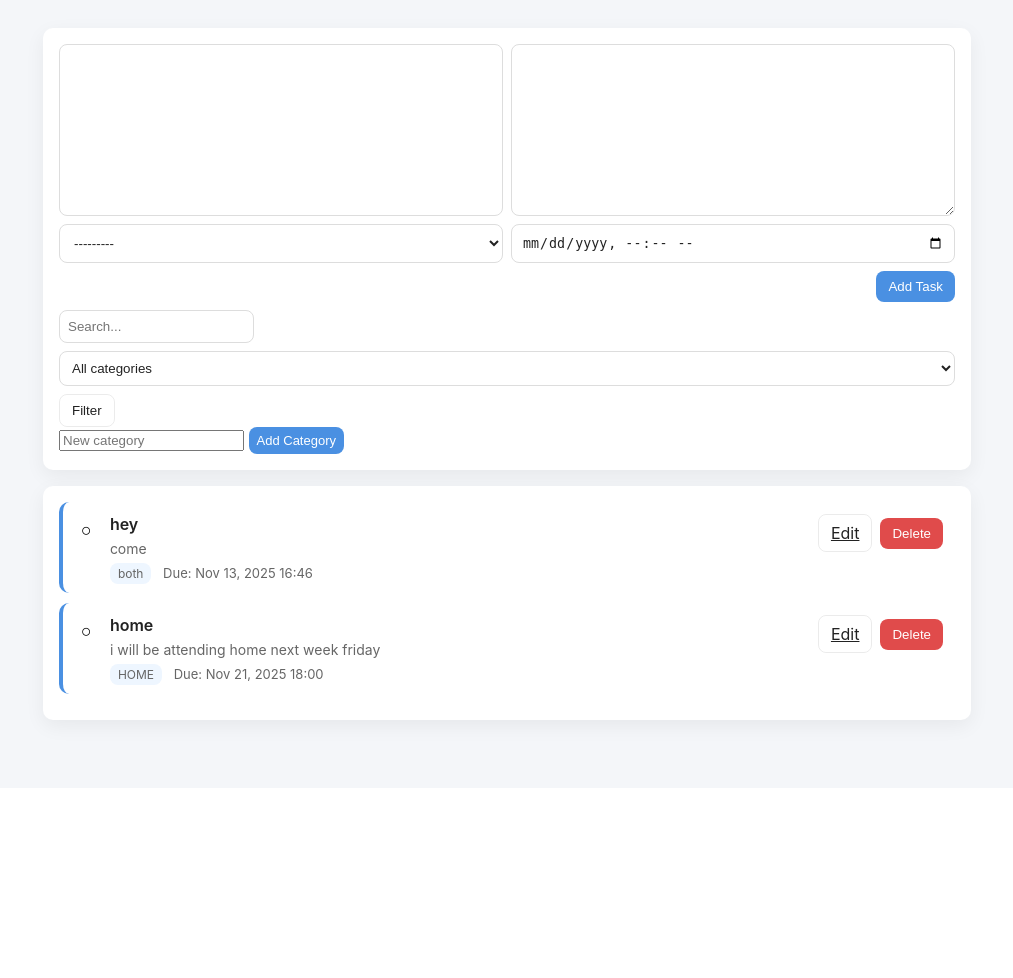
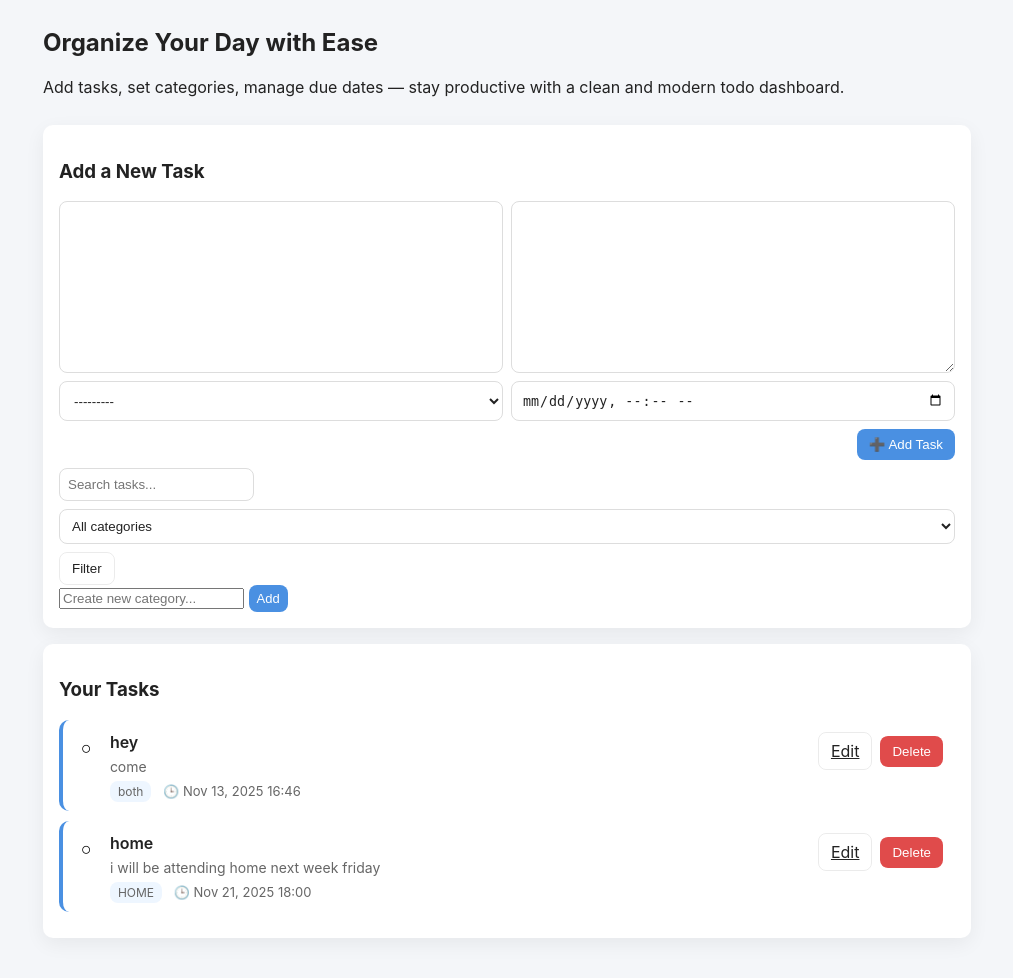
Before and after one commit to Clinton1029/django_todo, a Django app: page / in a window 1280 px wide. Shown: the part 105-1083 px from the top of the page, without its empty margins (133-1146 px from the left). Before the commit the page ends 842 px from the top, so only its background shows below. Run offline with Django 5.2, Linux system fonts and the light colour scheme; data comes from the database, SQL or seed files in the repository.

Commit message:
updated index.html templates

```diff
--- a/todo/templates/index.html
+++ b/todo/templates/index.html
@@ -5,9 +5,9 @@
   <meta charset="utf-8">
   <title>My Todo App</title>
   <meta name="viewport" content="width=device-width,initial-scale=1">
-
   <link rel="stylesheet" href="{% static 'styles.css' %}">
 </head>
+
 <body>
   <!-- Topbar -->
   <header class="topbar">
@@ -19,29 +19,39 @@
     </div>
   </header>
 
+  <!-- 🎯 Landing Section -->
+  <section class="hero container">
+    <h2 class="hero-title">Organize Your Day with Ease</h2>
+    <p class="hero-desc">
+      Add tasks, set categories, manage due dates — stay productive with a clean and modern todo dashboard.
+    </p>
+  </section>
+
   <main class="container">
 
     <!-- Add Task Section -->
     <section class="add-section card">
 
-      <!-- 🔥 Updated form (as you requested) -->
+      <!-- Add Task Form -->
+      <h3 class="section-title">Add a New Task</h3>
       <form method="POST" class="add-form">
         {% csrf_token %}
         {{ form.title }}
         {{ form.description }}
         {{ form.category }}
         {{ form.due_date }}
-        <button type="submit" class="btn">Add Task</button>
+        <button type="submit" class="btn">➕ Add Task</button>
       </form>
-      <!-- End Updated Form -->
 
       <!-- Filter Form -->
       <form method="GET" class="filter-form">
-        <input name="q" placeholder="Search..." value="{{ q }}">
+        <input name="q" placeholder="Search tasks..." value="{{ q }}">
         <select name="category">
           <option value="">All categories</option>
           {% for cat in categories %}
-            <option value="{{ cat.id }}" {% if current_category|add:'' == cat.id|stringformat:"s" %}selected{% endif %}>{{ cat.name }}</option>
+            <option value="{{ cat.id }}" {% if current_category|add:'' == cat.id|stringformat:"s" %}selected{% endif %}>
+              {{ cat.name }}
+            </option>
           {% endfor %}
         </select>
         <button class="btn ghost">Filter</button>
@@ -50,57 +60,65 @@
       <!-- Add Category Inline Form -->
       <form method="POST" action="{% url 'add_category' %}" class="add-category-form">
         {% csrf_token %}
-        <input name="name" placeholder="New category">
-        <button class="btn small">Add Category</button>
+        <input name="name" placeholder="Create new category...">
+        <button class="btn small">Add</button>
       </form>
     </section>
 
     <!-- Tasks List -->
     <section class="tasks card">
+      <h3 class="section-title">Your Tasks</h3>
       <ul class="task-list">
         {% for task in tasks %}
           <li class="task-item {% if task.completed %}done{% endif %}">
             <div class="left">
               <form method="POST" action="{% url 'toggle' task.id %}">
                 {% csrf_token %}
-                <button class="checkbox" title="toggle complete" aria-label="toggle complete">
+                <button class="checkbox" aria-label="toggle complete">
                   {% if task.completed %}✔{% else %}○{% endif %}
                 </button>
               </form>
+
               <div class="meta">
                 <div class="title">{{ task.title }}</div>
+
                 {% if task.description %}
                   <div class="description">{{ task.description|linebreaksbr }}</div>
                 {% endif %}
+
                 <div class="small">
-                  {% if task.category %}<span class="chip">{{ task.category.name }}</span>{% endif %}
-                  {% if task.due_date %}<span>Due: {{ task.due_date|date:"M j, Y H:i" }}</span>{% endif %}
+                  {% if task.category %}
+                    <span class="chip">{{ task.category.name }}</span>
+                  {% endif %}
+                  {% if task.due_date %}
+                    <span>🕒 {{ task.due_date|date:"M j, Y H:i" }}</span>
+                  {% endif %}
                 </div>
               </div>
             </div>
 
             <div class="actions">
               <a class="btn ghost" href="{% url 'edit' task.id %}">Edit</a>
-              <form method="POST" action="{% url 'delete' task.id %}" style="display:inline;">
+              <form method="POST" action="{% url 'delete' task.id %}">
                 {% csrf_token %}
-                <button class="btn danger" title="Delete">Delete</button>
+                <button class="btn danger">Delete</button>
               </form>
             </div>
           </li>
         {% empty %}
-          <p class="empty">No tasks yet — add your first task above!</p>
+          <p class="empty">✨ No tasks yet — Add your first one above!</p>
         {% endfor %}
       </ul>
     </section>
   </main>
 
-  <!-- Dark Mode Toggle Script -->
+  <!-- Theme Toggle Script -->
   <script>
     const toggle = document.getElementById('theme-toggle');
     const root = document.documentElement;
 
     function setTheme(mode) {
-      if(mode === 'dark') root.classList.add('dark');
+      if (mode === 'dark') root.classList.add('dark');
       else root.classList.remove('dark');
       toggle.textContent = mode === 'dark' ? '☀' : '🌙';
       localStorage.setItem('theme', mode);
@@ -114,5 +132,6 @@
     const saved = localStorage.getItem('theme') || 'light';
     setTheme(saved);
   </script>
+
 </body>
 </html>
```
